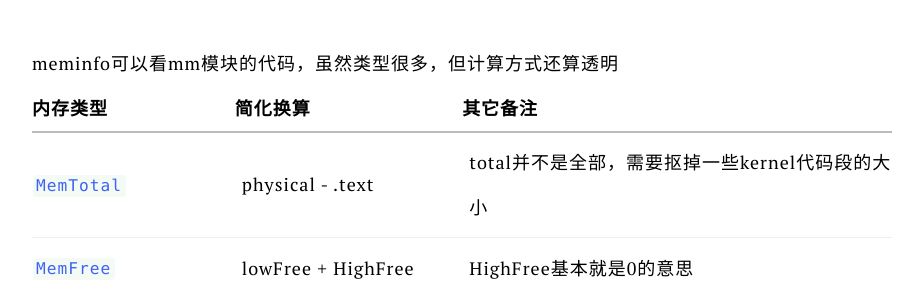
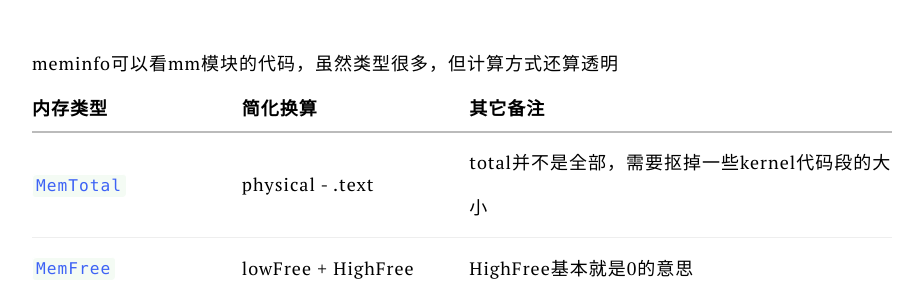
Before and after one commit to Caturra000/Caturra000.github.io, a Jekyll site: the page built from _posts/2022/2022-11-21-memory-info.md, in a window 1280 px wide. Shown: the part 1421-1710 px from the top of the page, without its empty margins (178-1101 px from the left). Built offline with Jekyll 4.4.1, drawn with Linux system fonts in a browser that asks for light colours.

Commit message:
update style: minor fix

```diff
--- a/style/style.css
+++ b/style/style.css
@@ -414,6 +414,7 @@ img {
 }
 
 .content thead th {
+  padding-left: 0.4em;
 	border-bottom: 2px solid #bbb;
 }
 
```
